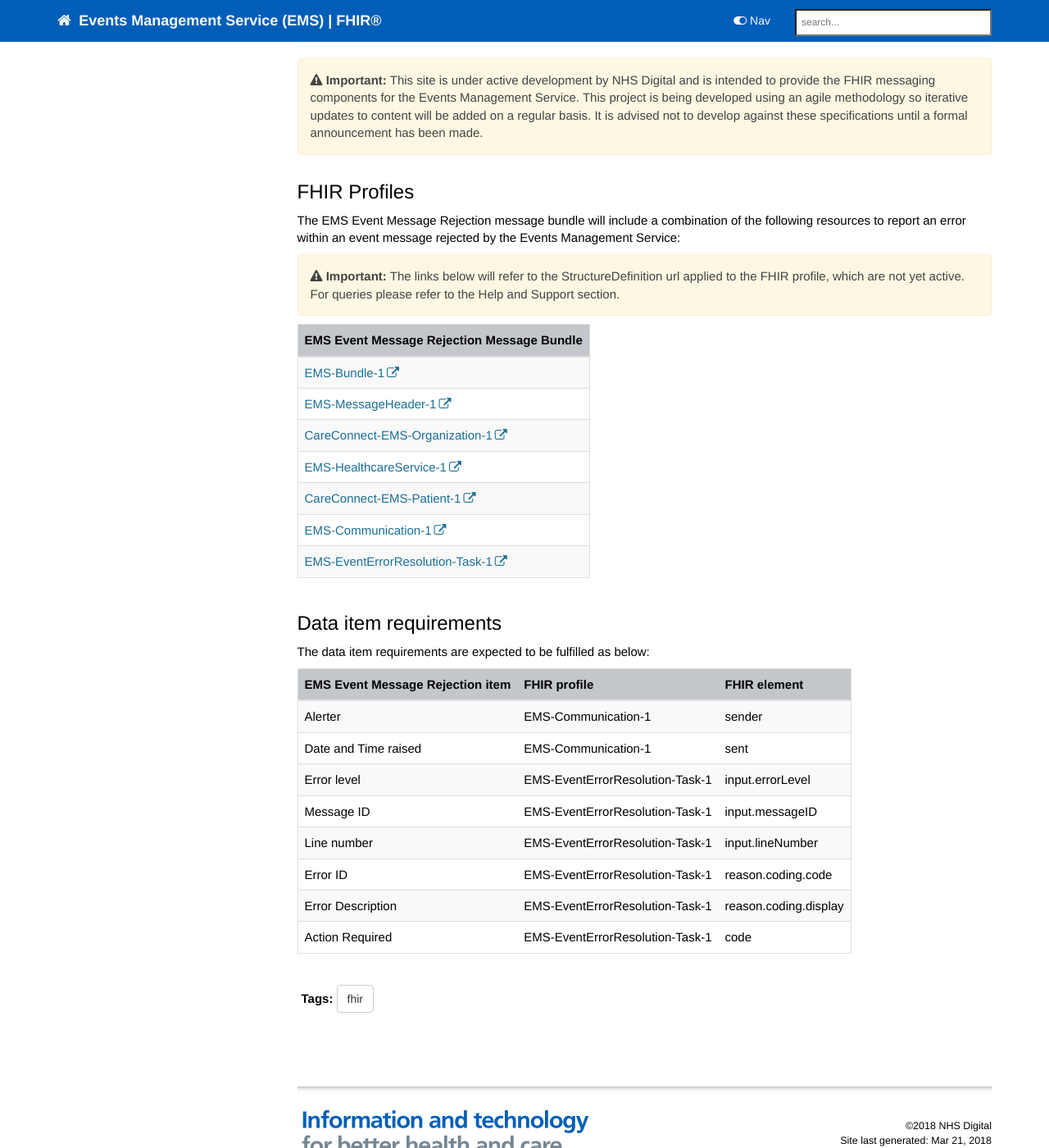
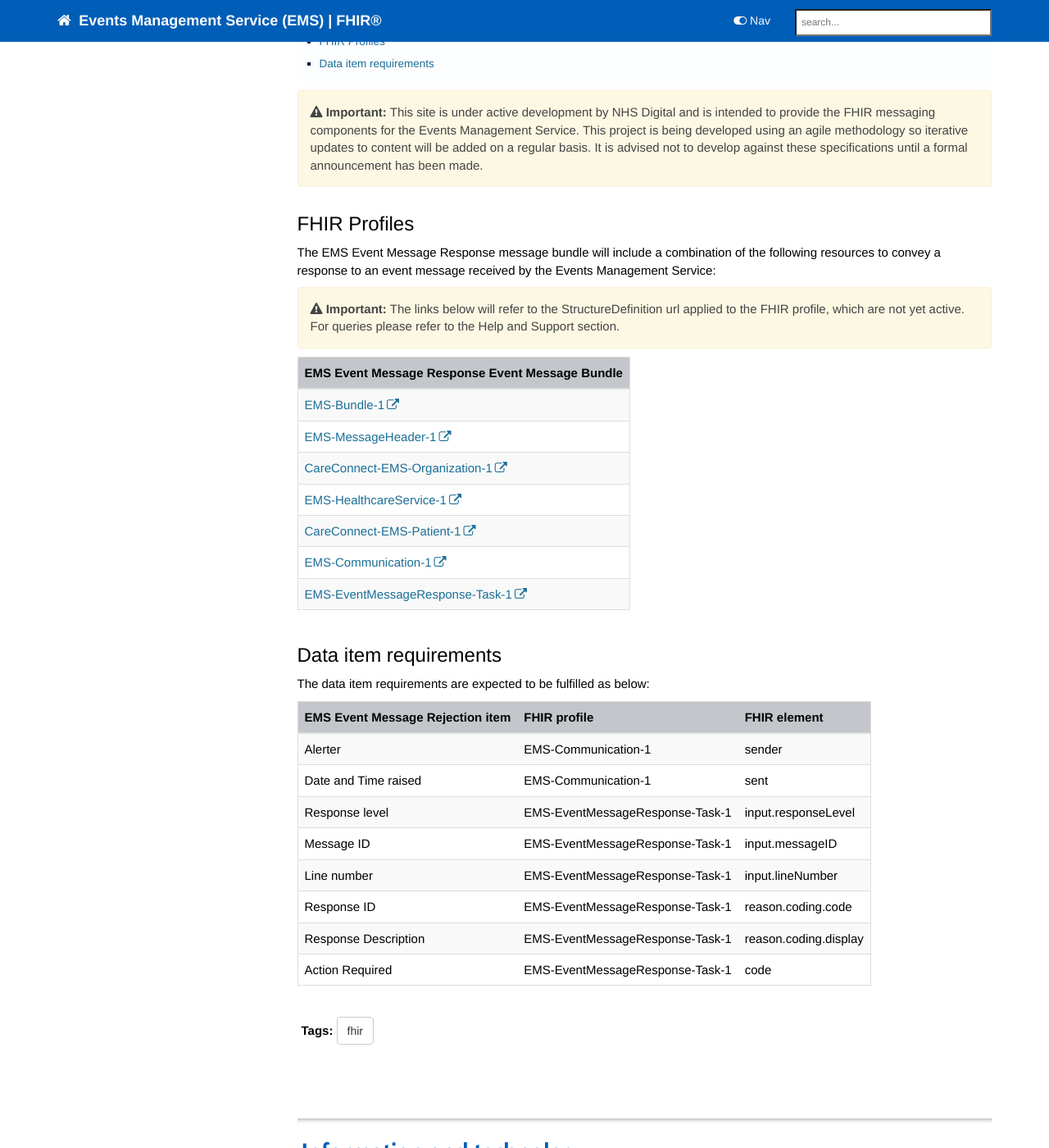
Before and after one commit to nhsconnect/Events-Management, a Jekyll site: the page built from pages/explore/explore_ems_event_response.md, in a window 1280 px wide and 1400 px high, scrolled down 231 px. Shown: the whole window at 82% size. Built offline with Jekyll 4.4.1, drawn with Linux system fonts in a browser that asks for light colours; nearby versions of some CDN libraries; comment, search, counter and statistics services are not loaded; some of the changed text lies outside the part shown.

Commit message:
EMS Updates

```diff
--- a/_data/sidebars/overview_sidebar.yml
+++ b/_data/sidebars/overview_sidebar.yml
@@ -67,8 +67,8 @@
 #        url: /explore.html
         output: web
         subfolderitems:
-        - title: Event Message Rejection
-          url: /explore_ems_event_rejection.html
+        - title: Event Message Response
+          url: /explore_ems_event_response.html
           output: web
       - title: National Failsafe
 #        url: /explore.html
--- a/pages/explore/explore_ems_event_rejection.md
+++ b/pages/explore/explore_ems_event_response.md
@@ -1,20 +1,20 @@
 ---
-title: EMS Event Message Rejection
+title: EMS Event Message Response Event Message Bundle
 keywords:  messaging, bundles
 tags: [fhir,messaging]
 sidebar: foundations_sidebar
-permalink: explore_ems_event_rejection.html
-summary: "The FHIR profiles used for the EMS Event Error event message bundle"
+permalink: explore_ems_event_response.html
+summary: "The FHIR profiles used for the EMS Event Message Response Event Message Bundle"
 ---
 
 {% include important.html content="This site is under active development by NHS Digital and is intended to provide the FHIR messaging components for the Events Management Service. This project is being developed using an agile methodology so iterative updates to content will be added on a regular basis. It is advised not to develop against these specifications until a formal announcement has been made." %}
 
 ## FHIR Profiles ##
-The EMS Event Message Rejection message bundle will include a combination of the following resources to report an error within an event message rejected by the Events Management Service:
+The EMS Event Message Response message bundle will include a combination of the following resources to convey a response to an event message received by the Events Management Service:
 
 {% include important.html content="The links below will refer to the StructureDefinition url applied to the FHIR profile, which are not yet active. For queries please refer to the Help and Support section." %}
 
-| EMS Event Message Rejection Message Bundle       |
+| EMS Event Message Response Event Message Bundle       |
 |-------------------------------------------|
 | [EMS-Bundle-1](https://fhir.nhs.uk/STU3/StructureDefinition/EMS-Bundle-1)                              |
 | [EMS-MessageHeader-1](https://fhir.nhs.uk/STU3/StructureDefinition/EMS-MessageHeader-1)                       |
@@ -22,7 +22,7 @@
 | [EMS-HealthcareService-1](https://fhir.nhs.uk/STU3/StructureDefinition/EMS-HealthcareService-1)                   |
 | [CareConnect-EMS-Patient-1](https://fhir.nhs.uk/STU3/StructureDefinition/CareConnect-EMS-Patient-1)                     |
 | [EMS-Communication-1](https://fhir.nhs.uk/STU3/StructureDefinition/EMS-Communication-1)                       |
-| [EMS-EventErrorResolution-Task-1](https://fhir.nhs.uk/STU3/StructureDefinition/EMS-EventErrorResolution-Task-1)                      |
+| [EMS-EventMessageResponse-Task-1](https://fhir.nhs.uk/STU3/StructureDefinition/EMS-EventMessageResponse-Task-1)                      |
 
 ## Data item requirements  ##
 
@@ -32,9 +32,9 @@
 |----------------------|---------------------------------|-----------------------|
 | Alerter              | EMS-Communication-1             | sender                |
 | Date and Time raised | EMS-Communication-1             | sent                  |
-| Error level          | EMS-EventErrorResolution-Task-1 | input.errorLevel      |
-| Message ID           | EMS-EventErrorResolution-Task-1 | input.messageID       |
-| Line number          | EMS-EventErrorResolution-Task-1 | input.lineNumber      |
-| Error ID             | EMS-EventErrorResolution-Task-1 | reason.coding.code    |
-| Error Description    | EMS-EventErrorResolution-Task-1 | reason.coding.display |
-| Action Required      | EMS-EventErrorResolution-Task-1 | code                  |
+| Response level       | EMS-EventMessageResponse-Task-1| input.responseLevel      |
+| Message ID           | EMS-EventMessageResponse-Task-1 | input.messageID       |
+| Line number          | EMS-EventMessageResponse-Task-1 | input.lineNumber      |
+| Response ID          | EMS-EventMessageResponse-Task-1 | reason.coding.code    |
+| Response Description | EMS-EventMessageResponse-Task-1 | reason.coding.display |
+| Action Required      | EMS-EventMessageResponse-Task-1 | code                  |
```
Also changed, not shown: pages/explore/explore_national_failsafe_alert_nullify.md (+4 -4 lines).
